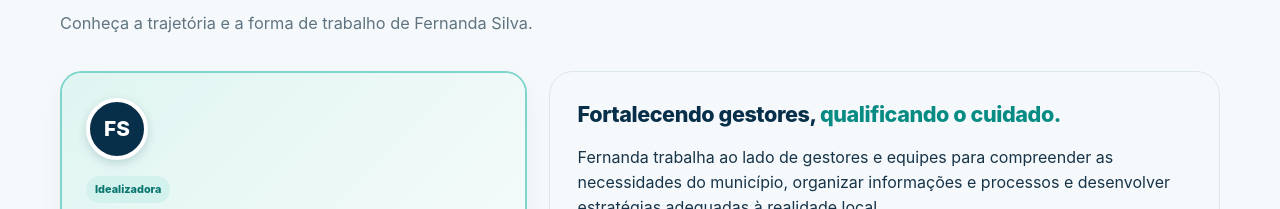
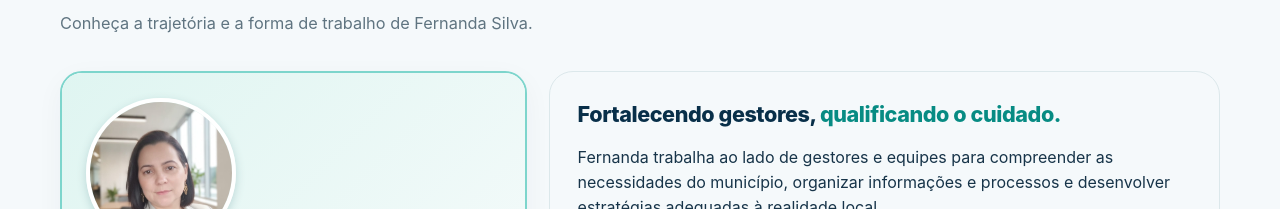
Before and after one commit to Querubim2006/Portif-lio-sa-de, a plain HTML site: page index.html in a window 1280 px wide. Shown: the part 1024-1233 px from the top of the page. Drawn offline with Linux system fonts and the light colour scheme.

Commit message:
Add Fernanda's profile photo

```diff
--- a/index.html
+++ b/index.html
@@ -64,7 +64,7 @@ h2{font-size:clamp(2rem,3.3vw,3rem);line-height:1.1;letter-spacing:-.04em;color:
 .team-grid{display:grid;grid-template-columns:repeat(3,1fr);gap:18px}
 .person{background:white;border:1px solid var(--line);border-radius:22px;overflow:hidden;box-shadow:0 8px 28px rgba(8,47,73,.045);display:flex;flex-direction:column}
 .person-top{padding:25px 24px 18px;background:linear-gradient(135deg,#edf7f6,#f8fbfc);min-height:145px}
-.avatar{width:62px;height:62px;border-radius:50%;background:var(--navy);color:white;display:grid;place-items:center;font-size:1.3rem;font-weight:850;margin-bottom:15px;border:4px solid white;box-shadow:0 3px 10px #b9d5d5}
+.avatar{width:150px;height:150px;object-fit:cover;object-position:center 30%;border-radius:50%;display:block;margin-bottom:15px;border:4px solid white;box-shadow:0 3px 10px #b9d5d5}
 .person h3{margin:0;color:var(--navy);font-size:1.2rem}
 .role{display:inline-block;margin-top:6px;font-size:.72rem;font-weight:850;letter-spacing:.04em;text-transform:uppercase;color:var(--teal)}
 .person-body{padding:20px 24px 24px;flex:1}
@@ -155,7 +155,7 @@ footer{background:#05283d;color:#b9d0d8;padding:22px 0;font-size:.78rem}
     <div class="section-head"><div class="kicker">Idealizadora da Conecte Gestão em Saúde</div><h2>Experiência prática para apoiar a gestão.</h2><p>Conheça a trajetória e a forma de trabalho de Fernanda Silva.</p></div>
     <div class="profile-grid">
       <article class="person featured">
-        <div class="person-top"><div class="avatar">FS</div><span class="tag">Idealizadora</span><h3>Fernanda Silva</h3><div class="role">Enfermeira obstétrica • Consultora em saúde</div></div>
+        <div class="person-top"><img class="avatar" src="assets/fernanda-silva.jpeg" alt="Foto de Fernanda Silva"><span class="tag">Idealizadora</span><h3>Fernanda Silva</h3><div class="role">Enfermeira obstétrica • Consultora em saúde</div></div>
         <div class="person-body"><p>Especialista em Estratégia de Saúde da Família pela UNIP desde 2013.</p><p>Atuação na saúde pública e hospitalar, com experiência na assistência e na gestão.</p><p><strong>Formação:</strong> Enfermagem Obstétrica</p></div>
       </article>
       <div class="about-panel">
```
Also changed, not shown: assets/fernanda-silva.jpeg (added).
